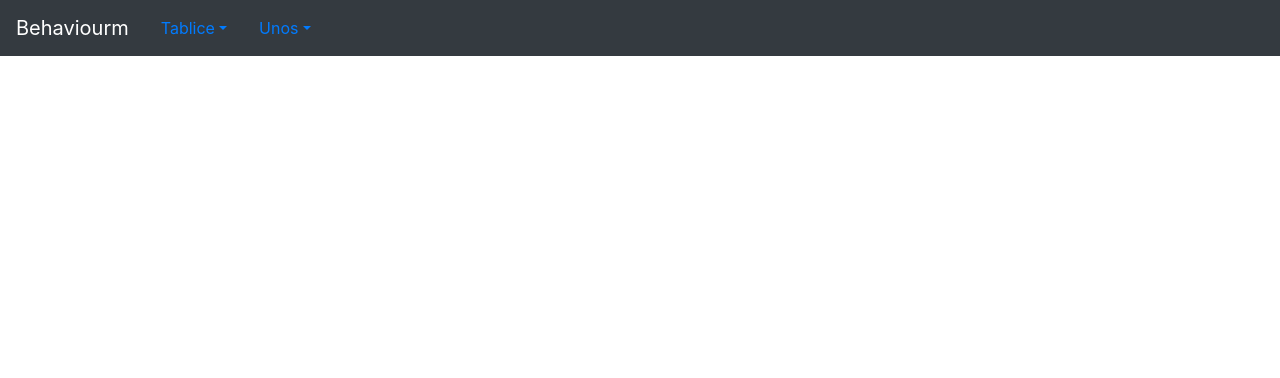
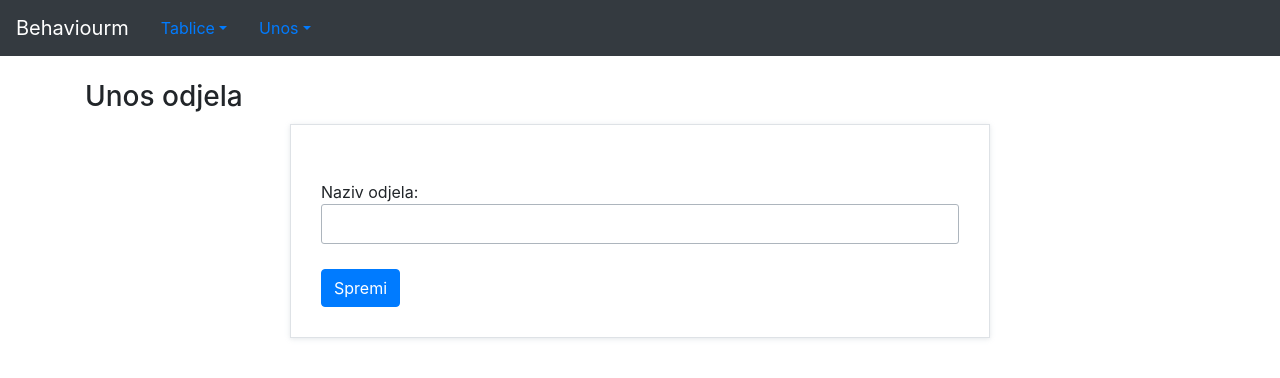
Before and after one commit to jmarijano/behaviourm, a React (Create React App) app in the folder web/: page /departmentInput in a window 1280 px wide. Shown: the top 378 px of the page. Built offline with nearby package versions, Linux system fonts and the light colour scheme.

Commit message:
Added department table and input form.

```diff
--- a/web/src/App.js
+++ b/web/src/App.js
@@ -6,10 +6,12 @@ import RoleList from "./containers/Role/RoleList/RoleList";
 import CountryList from "./containers/Country/CountryList/CountryList";
 import CityList from "./containers/City/CityList/CityList";
 import AddressList from "./containers/Address/AddressList/AddressList";
+import DepartmentList from "./containers/Department/DepartmentList/DepartmentList"
 import RoleInput from "./containers/Role/RoleInput/RoleInput";
 import CountryInput from "./containers/Country/CountryInput/CountryInput";
 import AddressInput from "./containers/Address/AddressInput/AddressInput";
 import CityInput from "./containers/City/CityInput/CityInput";
+import DepartmentInput from "./containers/Department/DepartmentInput/DepartmentInput"
 
 function App() {
   return (
@@ -20,11 +22,13 @@ function App() {
           <Route path="/cityList" component={CityList}></Route>
           <Route path="/addressList" component={AddressList}></Route>
           <Route path="/roleList" component={RoleList}></Route>
+          <Route path="/departmentList" component={DepartmentList}></Route>
 
           <Route path="/roleInput" component={RoleInput}></Route>
           <Route path="/cityInput" component={CityInput}></Route>
           <Route path="/addressInput" component={AddressInput}></Route>
           <Route path="/countryInput" component={CountryInput}></Route>
+          <Route path="/departmentInput" component={DepartmentInput}></Route>
         </Switch>
       </Layout>
     </BrowserRouter>
--- /dev/null
+++ b/web/src/components/Department/DepartmentInputForm/DepartmentInputForm.css
@@ -0,0 +1,33 @@
+.department-input-form {
+    width: 700px;
+    margin: 10px auto;
+    border: 1px solid #dee2e6;
+    padding: 30px;
+    box-shadow: 0px 1px 5px 0px #dee2e6d6;
+}
+
+.department-input-button {
+    background-color: #0766ce;
+    color: #ffffff;
+    border: 1px solid #f7f7f7;
+    border-radius: 6px;
+    padding: 10px;
+}
+
+.department-input-button:hover {
+	background-color: #277edb;
+}
+
+.input-field {
+    width: 100%;
+    border: 1px solid #adb5bd;
+    border-radius: 3px;
+    height: 40px;
+    padding-left: 5px;
+}
+
+.input-label {
+    display: block;
+    width: 100%;
+    margin: 25px 0;
+}
--- /dev/null
+++ b/web/src/components/Department/DepartmentInputForm/DepartmentInputForm.js
@@ -0,0 +1,28 @@
+import React from "react";
+import "./DepartmentInputForm.css";
+import { Button } from "react-bootstrap";
+
+const departmentInputForm = (props) => {
+  return (
+    <form
+      className="department-input-form"
+      onSubmit={(e) => {
+        props.handleDepartmentSubmit(e);
+      }}
+    >
+      <label className="input-label">
+        Naziv odjela:
+        <input
+          className="input-field"
+          name="name"
+          type="text"
+          defaultValue={props.department.name}
+          onChange={(event) => props.onChangeInput(event)}
+        ></input>
+      </label>
+      <Button type="submit">Spremi</Button>
+    </form>
+  );
+};
+
+export default departmentInputForm;
--- /dev/null
+++ b/web/src/components/Department/DepartmentTable/DepartmentTable.css
@@ -0,0 +1,18 @@
+.data-table {
+    text-align: center;
+}
+
+.table-button {
+    background-color: #c8c8c8 !important;
+    border: 1px solid #b8b8b8 !important;
+}
+
+.table-button-promijeni {
+    background-color: #d8ae2f !important;
+    border: 1px solid #bb941f !important;
+}
+
+.table-button-ponisti {
+    background-color: #a2222e !important;
+    border: 1px solid #861823 !important;
+}
--- /dev/null
+++ b/web/src/components/Department/DepartmentTable/DepartmentTable.js
@@ -0,0 +1,52 @@
+import React from "react";
+import { Table, Button } from "react-bootstrap";
+import "./DepartmentTable.css";
+
+const departmentTable = (props) => {
+  console.log("Kae: " + props.departmentList);
+  const departmentList = props.departmentList.map((department, i) => (
+    <tr key={department.id}>
+      <td>{i + 1}</td>
+      <td>{department.name}</td>
+      <td>
+        <Button
+          className="table-button-promijeni"
+          onClick={(event) => {
+            event.preventDefault();
+            props.updateDepartment(department);
+          }}
+        >
+          Promijeni
+        </Button>
+      </td>
+      <td>
+        <Button
+          className="table-button-ponisti"
+          onClick={(event) => {
+            event.preventDefault();
+            props.deleteDepartment(department.id);
+          }}
+        >
+          Obriši
+        </Button>
+      </td>
+    </tr>
+  ));
+  return (
+    <React.Fragment>
+      <Table bordered hover className="data-table">
+        <thead>
+          <tr>
+            <th>Redni broj</th>
+            <th>Naziv odjela</th>
+            <th>Promijeni</th>
+            <th>Poništi</th>
+          </tr>
+        </thead>
+        <tbody>{departmentList}</tbody>
+      </Table>
+    </React.Fragment>
+  );
+};
+
+export default departmentTable;
--- a/web/src/components/Navigation/Navigation.js
+++ b/web/src/components/Navigation/Navigation.js
@@ -24,12 +24,14 @@ const navigation = () => {
                                     <NavDropdown.Item href="/countryList">Države</NavDropdown.Item>
                                     <NavDropdown.Item href="/cityList">Gradovi</NavDropdown.Item>
                                     <NavDropdown.Item href='/addressList'>Adrese</NavDropdown.Item>
+                                    <NavDropdown.Item href='/departmentList'>Odjeli</NavDropdown.Item>
                                 </NavDropdown>
                                 <NavDropdown title="Unos" id="unos-nav-dropdown">
                                     <NavDropdown.Item href="/roleInput">Role</NavDropdown.Item>
                                     <NavDropdown.Item href="/countryInput">Države</NavDropdown.Item>
                                     <NavDropdown.Item href="/cityInput">Gradovi</NavDropdown.Item>
                                     <NavDropdown.Item href='/addressInput'>Adrese</NavDropdown.Item>
+                                    <NavDropdown.Item href='/departmentInput'>Odjeli</NavDropdown.Item>
                                 </NavDropdown>
                             </Navbar.Collapse>
                         </Navbar>
--- /dev/null
+++ b/web/src/containers/Department/DepartmentInput/DepartmentInput.js
@@ -0,0 +1,54 @@
+import React, { Component } from "react";
+import DepartmentInputForm from "../../../components/Department/DepartmentInputForm/DepartmentInputForm";
+import AxiosInstance from "../../../api/utils/AxiosInstance";
+import { Redirect } from "react-router-dom";
+
+export default class DepartmentInput extends Component {
+  state = {
+    label: "Unos odjela",
+    name: "",
+    redirect: false,
+  };
+
+  handleDepartmentSubmit = (event) => {
+    event.preventDefault();
+    const { name } = this.state;
+    const department = { name };
+    AxiosInstance.post("/departments", department).then(
+      (response) => {
+        console.log(response.data);
+
+        this.setState({ redirect: true });
+      },
+      (error) => {
+        console.log(error);
+      }
+    );
+  };
+
+  onChangeInput = (event) => {
+    event.preventDefault();
+    let name = event.target.name;
+    let value = event.target.value;
+    this.setState({
+      [name]: value,
+    });
+  };
+
+  render() {
+    const {redirect} = this.state;
+    if(redirect){
+      return <Redirect to='/departmentList'></Redirect>
+    }
+    return (
+      <React.Fragment>
+        <h3>{this.state.label}</h3>
+        <DepartmentInputForm
+          handleDepartmentSubmit={this.handleDepartmentSubmit}
+          department={{}}
+          onChangeInput={this.onChangeInput}
+        ></DepartmentInputForm>
+      </React.Fragment>
+    );
+  }
+}
--- /dev/null
+++ b/web/src/containers/Department/DepartmentList/DepartmentList.js
@@ -0,0 +1,94 @@
+import React, { Component } from "react";
+import AxiosInstance from "../../../api/utils/AxiosInstance";
+import DepartmentTable from "../../../components/Department/DepartmentTable/DepartmentTable";
+import DepartmentInputForm from "../../../components/Department/DepartmentInputForm/DepartmentInputForm";
+
+export default class DepartmentList extends Component {
+  state = {
+    departmentList: [],
+    id: "",
+    update: false,
+    name: "",
+  };
+
+  componentDidMount() {
+    this.getDepartmentData();
+  }
+
+  handleDepartmentSubmit = (event) => {
+    event.preventDefault();
+    const { id, name } = this.state;
+    const department = { name };
+    AxiosInstance.put("/departments/" + id, department).then(
+      (response) => {
+        console.log(response.data);
+        this.setState({ update: false });
+        this.getDepartmentData();
+      },
+      (error) => {
+        console.log(error);
+      }
+    );
+  };
+
+  getDepartmentData = () => {
+    AxiosInstance.get("/departments").then((response) => {
+      console.log(response.data);
+      this.setState({
+        departmentList: response.data.data,
+      });
+    });
+  };
+
+  deleteDepartment = (id) => {
+    AxiosInstance.delete("/departments/" + id).then(
+      (response) => {
+        this.getDepartmentData();
+      },
+      (error) => {
+        console.log(error);
+      }
+    );
+  };
+
+  updateDepartment = (department) => {
+    this.setState({
+      update: true,
+      id: department.id,
+      name: department.name,
+    });
+  };
+  onChangeInput = (event) => {
+    event.preventDefault();
+    let name = event.target.name;
+    let value = event.target.value;
+    this.setState({
+      [name]: value,
+    });
+  };
+
+  render() {
+    const { update, name } = this.state;
+    if (update) {
+      return (
+        <React.Fragment>
+          <h3>{this.state.label}</h3>
+          <DepartmentInputForm
+            handleDepartmentSubmit={this.handleDepartmentSubmit}
+            department={{ name }}
+            onChangeInput={this.onChangeInput}
+          ></DepartmentInputForm>
+        </React.Fragment>
+      );
+    }
+    return (
+      <React.Fragment>
+        <DepartmentTable
+          departmentList={this.state.departmentList}
+          deleteDepartment={this.deleteDepartment}
+          updateDepartment={this.updateDepartment}
+        ></DepartmentTable>
+      </React.Fragment>
+    );
+  }
+}
```
Also changed, not shown: web/public/manifest.json.
